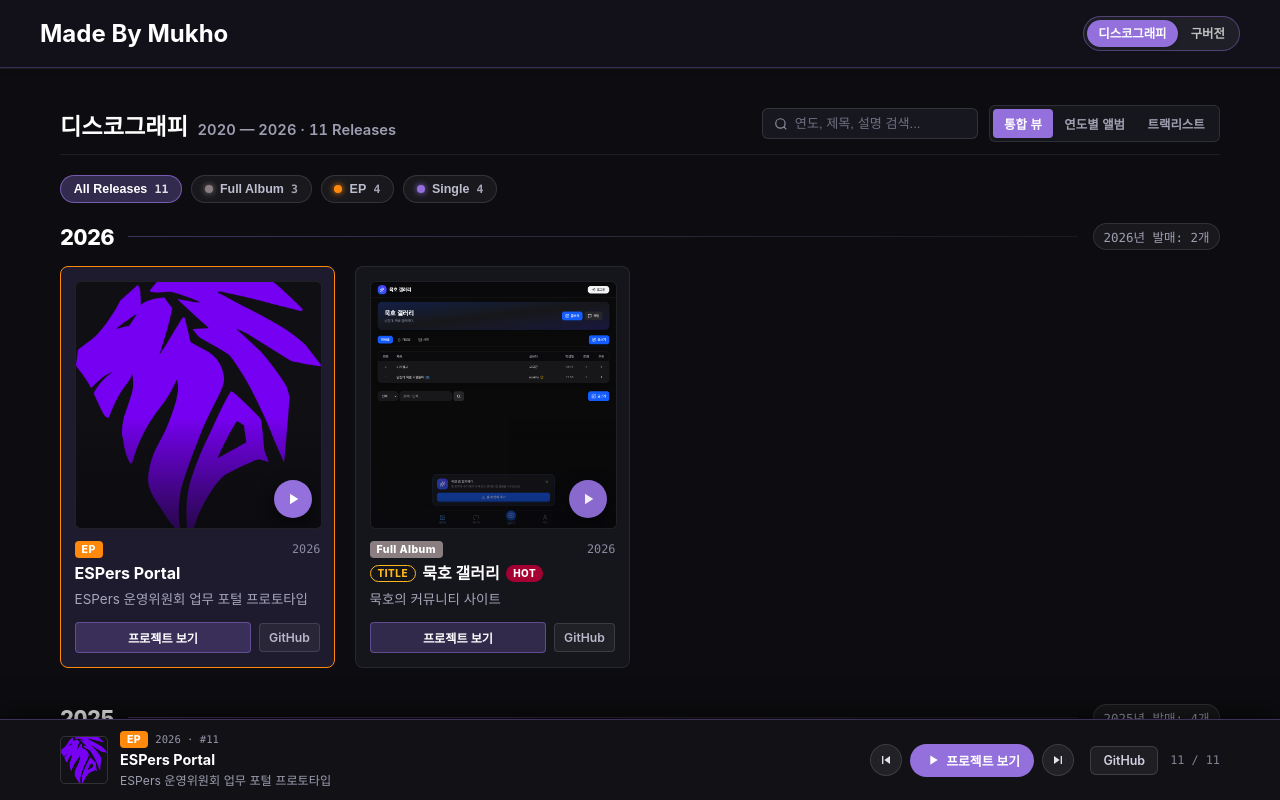
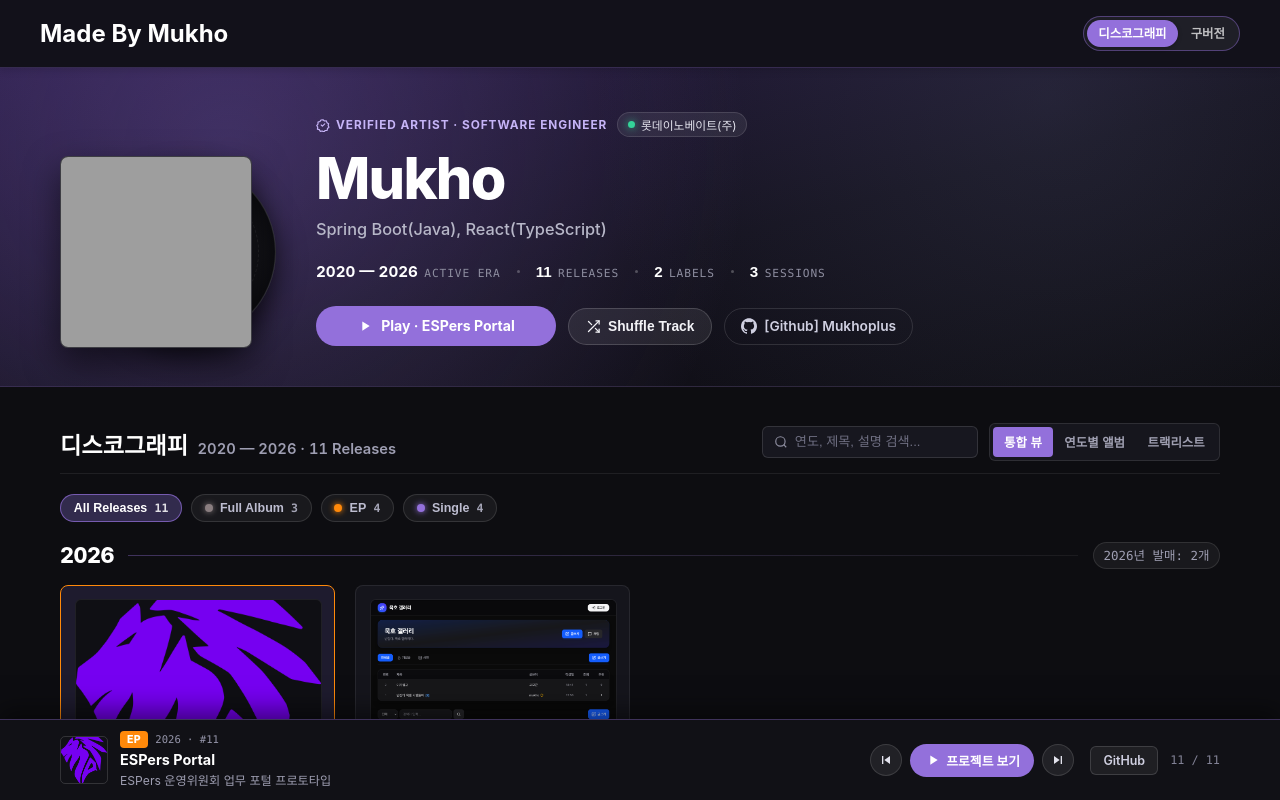
Before and after one commit to Made-By-Mukho/made-by-mukho.github.io, a React (Vite) app: page / in a window 1280 px wide. Built offline with nearby package versions, Linux system fonts and the light colour scheme; grey boxes are pictures that could not be loaded.

Commit message:
Hotfix: 상단 데이터 미랜더링 버그 수정

```diff
--- a/src/components/DiscographyView.tsx
+++ b/src/components/DiscographyView.tsx
@@ -1,9 +1,10 @@
-import React, { useState } from "react";
+import React, { useRef, useState } from "react";
 import styled, { ThemeProvider, createGlobalStyle, css } from "styled-components";
 import { discographyTheme } from "../styles/theme";
 import {
   discographyProjects,
   discographyEraLabel,
+  activeEraLabel,
   discographyExperiences,
   discographyEducations,
   currentMainExperience,
@@ -83,6 +84,14 @@ const DiscographyView: React.FC = () => {
     useState<DiscographyProject>(latestRelease);
   const [searchQuery, setSearchQuery] = useState<string>("");
 
+  const discographySectionRef = useRef<HTMLElement | null>(null);
+  const labelsSectionRef = useRef<HTMLDivElement | null>(null);
+  const sessionsSectionRef = useRef<HTMLDivElement | null>(null);
+
+  const scrollToSection = (target: HTMLElement | null) => {
+    target?.scrollIntoView({ behavior: "smooth", block: "start" });
+  };
+
   const currentLabel = currentMainExperience;
 
   const filteredProjects = discographyProjects.filter((project) => {
@@ -203,24 +212,36 @@ const DiscographyView: React.FC = () => {
 
               <StatsBar>
                 <StatItem>
-                  <StatValue>{discographyEraLabel}</StatValue>
+                  <StatValue>{activeEraLabel}</StatValue>
                   <StatLabel>ACTIVE ERA</StatLabel>
                 </StatItem>
                 <StatDivider />
-                <StatItem>
+                <StatButton
+                  type="button"
+                  onClick={() => scrollToSection(discographySectionRef.current)}
+                  title="디스코그래피로 이동"
+                >
                   <StatValue>{discographyProjects.length}</StatValue>
                   <StatLabel>RELEASES</StatLabel>
-                </StatItem>
+                </StatButton>
                 <StatDivider />
-                <StatItem>
+                <StatButton
+                  type="button"
+                  onClick={() => scrollToSection(labelsSectionRef.current)}
+                  title="경력으로 이동"
+                >
                   <StatValue>{discographyExperiences.length}</StatValue>
                   <StatLabel>LABELS</StatLabel>
-                </StatItem>
+                </StatButton>
                 <StatDivider />
-                <StatItem>
+                <StatButton
+                  type="button"
+                  onClick={() => scrollToSection(sessionsSectionRef.current)}
+                  title="참여 교육으로 이동"
+                >
                   <StatValue>{discographyEducations.length}</StatValue>
                   <StatLabel>SESSIONS</StatLabel>
-                </StatItem>
+                </StatButton>
               </StatsBar>
 
               <HeroActionRow>
@@ -289,7 +310,7 @@ const DiscographyView: React.FC = () => {
 
         <ContentContainer>
           {/* 1. DISCOGRAPHY SECTION (Extends ProjectSection primitives & DiscographyProject data) */}
-          <SectionBlock>
+          <SectionBlock ref={discographySectionRef}>
             <SectionHeaderBar>
               <SectionTitleGroup>
                 <SectionHeading>
@@ -315,6 +336,8 @@ const DiscographyView: React.FC = () => {
                     <line x1="21" y1="21" x2="16.65" y2="16.65" />
                   </svg>
                   <SearchInput
+                    id="discography-search"
+                    name="discographySearch"
                     type="text"
                     placeholder="연도, 제목, 설명 검색..."
                     value={searchQuery}
@@ -657,12 +680,16 @@ const DiscographyView: React.FC = () => {
           </BioLayout>
 
           {/* 3. LABEL HISTORY & CREDITS (Directly inherits and reuses <ExperienceSection />) */}
-          <InheritedExperienceSection />
+          <ScrollAnchor ref={labelsSectionRef}>
+            <InheritedExperienceSection />
+          </ScrollAnchor>
 
           {/* 4. ALMA MATER & STUDIO SESSIONS (Directly inherits and reuses <AcademicSection /> & <EducationSection />) */}
           <DualColumnGrid>
             <InheritedAcademicSection />
-            <InheritedEducationSection />
+            <ScrollAnchor ref={sessionsSectionRef}>
+              <InheritedEducationSection />
+            </ScrollAnchor>
           </DualColumnGrid>
         </ContentContainer>
 
@@ -1041,6 +1068,7 @@ const InheritedEducationSection = styled(EducationSection)`
 `;
 
 const InheritedFooter = styled(Footer)`
+  flex-shrink: 0;
   margin-top: auto;
   padding: 2rem 1.5rem;
   background-color: #09090c;
@@ -1328,6 +1356,7 @@ const ScrollableBody = styled.div`
 `;
 
 const ArtistHero = styled.section`
+  flex-shrink: 0;
   position: relative;
   width: 100%;
   overflow: hidden;
@@ -1511,6 +1540,27 @@ const StatItem = styled.div`
   gap: 0.4rem;
 `;
 
+const StatButton = styled.button`
+  display: inline-flex;
+  align-items: baseline;
+  gap: 0.4rem;
+  background: transparent;
+  border: none;
+  padding: 0.15rem 0.35rem;
+  margin: -0.15rem -0.35rem;
+  border-radius: 4px;
+  cursor: pointer;
+  transition: background-color 0.15s ease;
+
+  &:hover {
+    background-color: rgba(147, 112, 219, 0.18);
+  }
+`;
+
+const ScrollAnchor = styled.div`
+  scroll-margin-top: 16px;
+`;
+
 const StatValue = styled.span`
   font-size: 0.95rem;
   font-weight: 700;
@@ -1601,6 +1651,7 @@ const SecondaryButton = styled.button`
 `;
 
 const ContentContainer = styled.main`
+  flex-shrink: 0;
   max-width: 1200px;
   width: 100%;
   margin: 0 auto;
@@ -1620,6 +1671,7 @@ const SectionBlock = styled.section`
   display: flex;
   flex-direction: column;
   gap: 1.25rem;
+  scroll-margin-top: 16px;
 `;
 
 const SectionHeaderBar = styled.div`
--- a/src/data/Discography.ts
+++ b/src/data/Discography.ts
@@ -151,6 +151,14 @@ export const discographyEraLabel: string =
       ? `${minReleaseYear}`
       : `${minReleaseYear} — ${maxReleaseYear}`;
 
+const currentYear = new Date().getFullYear();
+export const activeEraLabel: string =
+  releaseYears.length === 0
+    ? `${currentYear}`
+    : minReleaseYear >= currentYear
+      ? `${minReleaseYear}`
+      : `${minReleaseYear} — ${currentYear}`;
+
 export const groupReleasesByYear = (
   items: DiscographyProject[],
 ): DiscographyYearGroup[] => {
```
